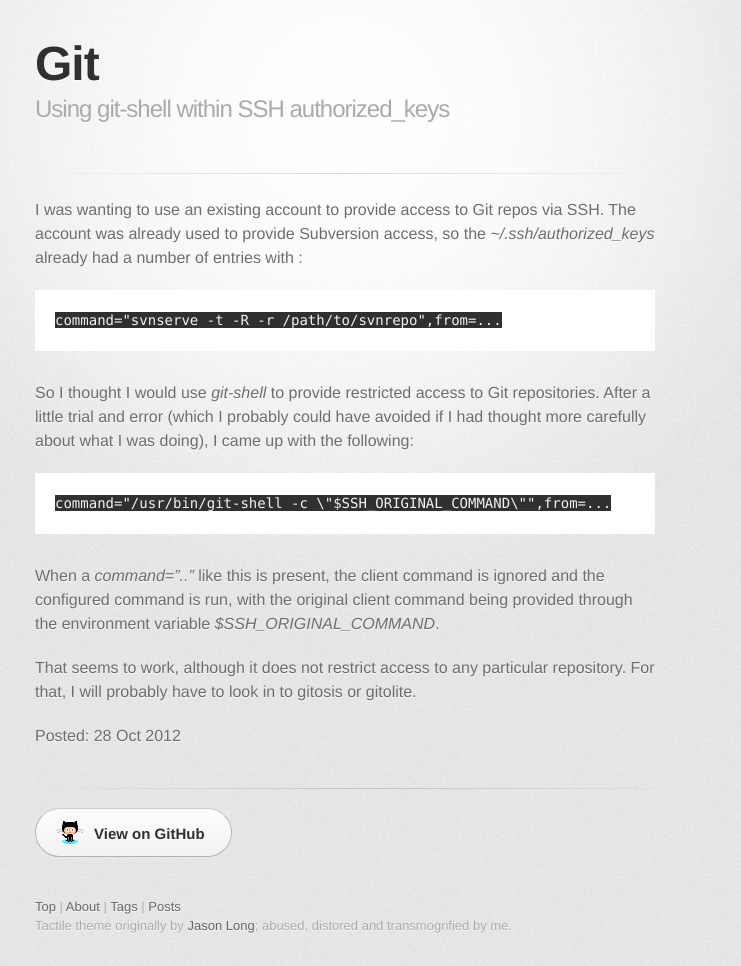
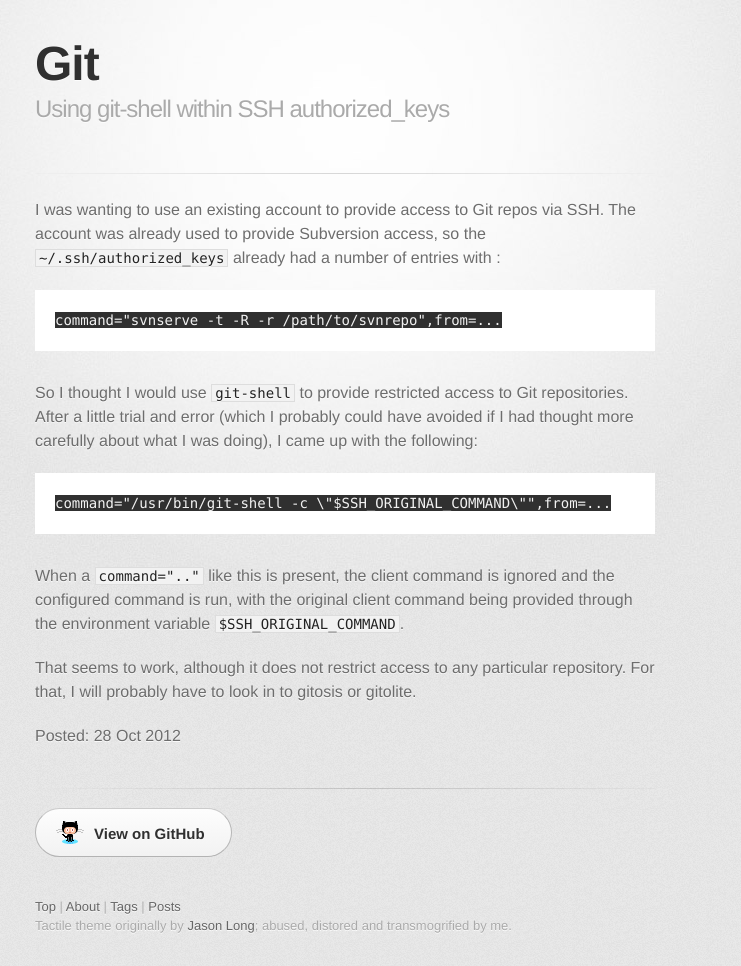
Before and after one commit to wcooley/wcooley.github.io, a Jekyll site: the page built from _posts/2012-10-28-git-shell-ssh.md, in a window 1280 px wide. Shown: the whole page, without its empty margins (295-1036 px from the left). Built offline with Jekyll 4.4.1, drawn with Linux system fonts in a browser that asks for light colours; some web fonts are replaced.

Commit message:
Use backtick for code, rather than asterisk for italics

```diff
--- a/_posts/2012-10-28-git-shell-ssh.md
+++ b/_posts/2012-10-28-git-shell-ssh.md
@@ -6,20 +6,20 @@ title: Using git-shell within SSH authorized_keys
 ---
 I was wanting to use an existing account to provide access to Git repos via
 SSH. The account was already used to provide Subversion access, so the
-*~/.ssh/authorized_keys* already had a number of entries with :
+`~/.ssh/authorized_keys` already had a number of entries with :
 
     command="svnserve -t -R -r /path/to/svnrepo",from=...
 
-So I thought I would use *git-shell* to provide restricted access to Git
+So I thought I would use `git-shell` to provide restricted access to Git
 repositories. After a little trial and error (which I probably could have
 avoided if I had thought more carefully about what I was doing), I came up with
 the following:
 
     command="/usr/bin/git-shell -c \"$SSH_ORIGINAL_COMMAND\"",from=...
 
-When a *command=".."* like this is present, the client command is ignored and
+When a `command=".."` like this is present, the client command is ignored and
 the configured command is run, with the original client command being provided
-through the environment variable *$SSH_ORIGINAL_COMMAND*.
+through the environment variable `$SSH_ORIGINAL_COMMAND`.
 
 That seems to work, although it does not restrict access to any particular
 repository. For that, I will probably have to look in to gitosis or gitolite.
```
